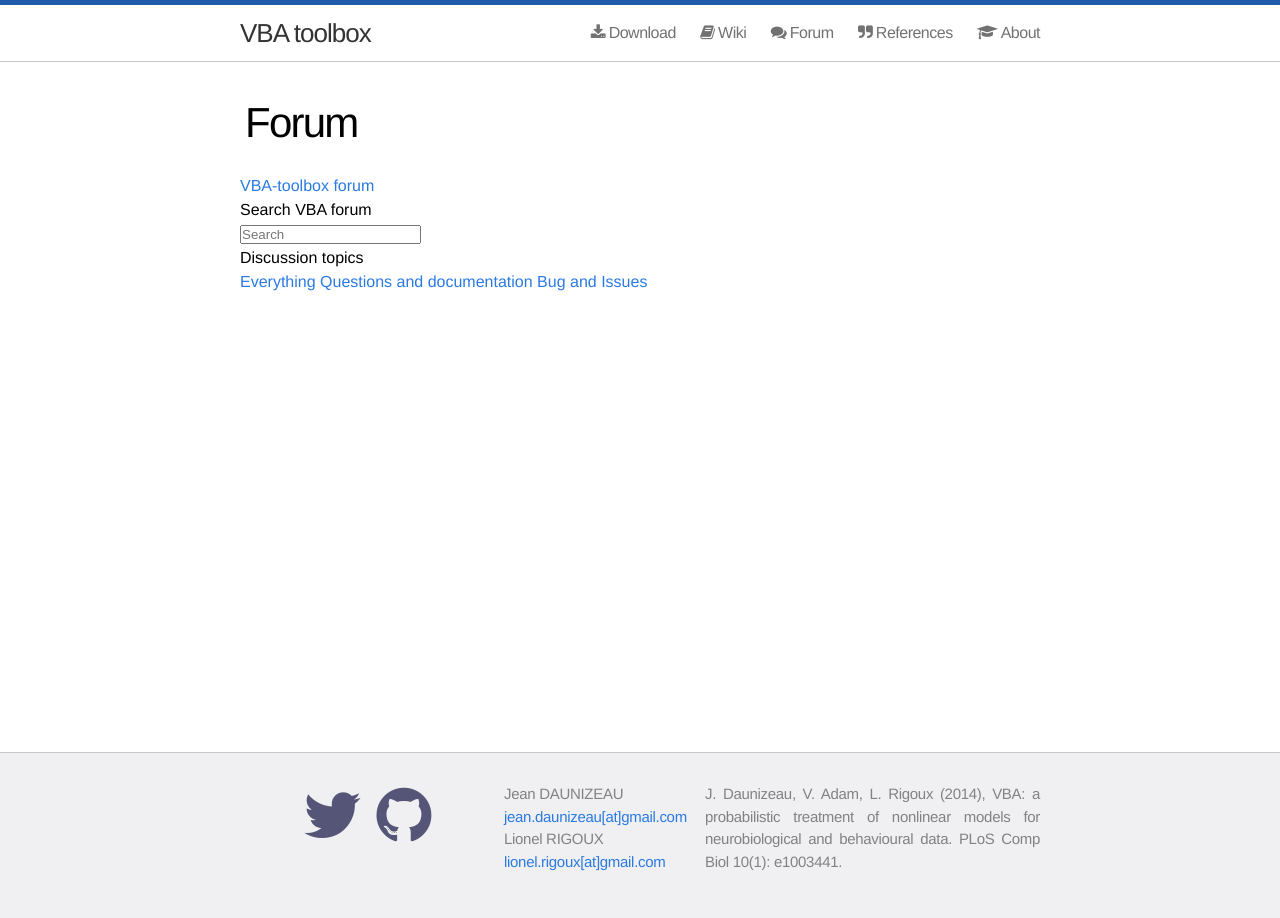
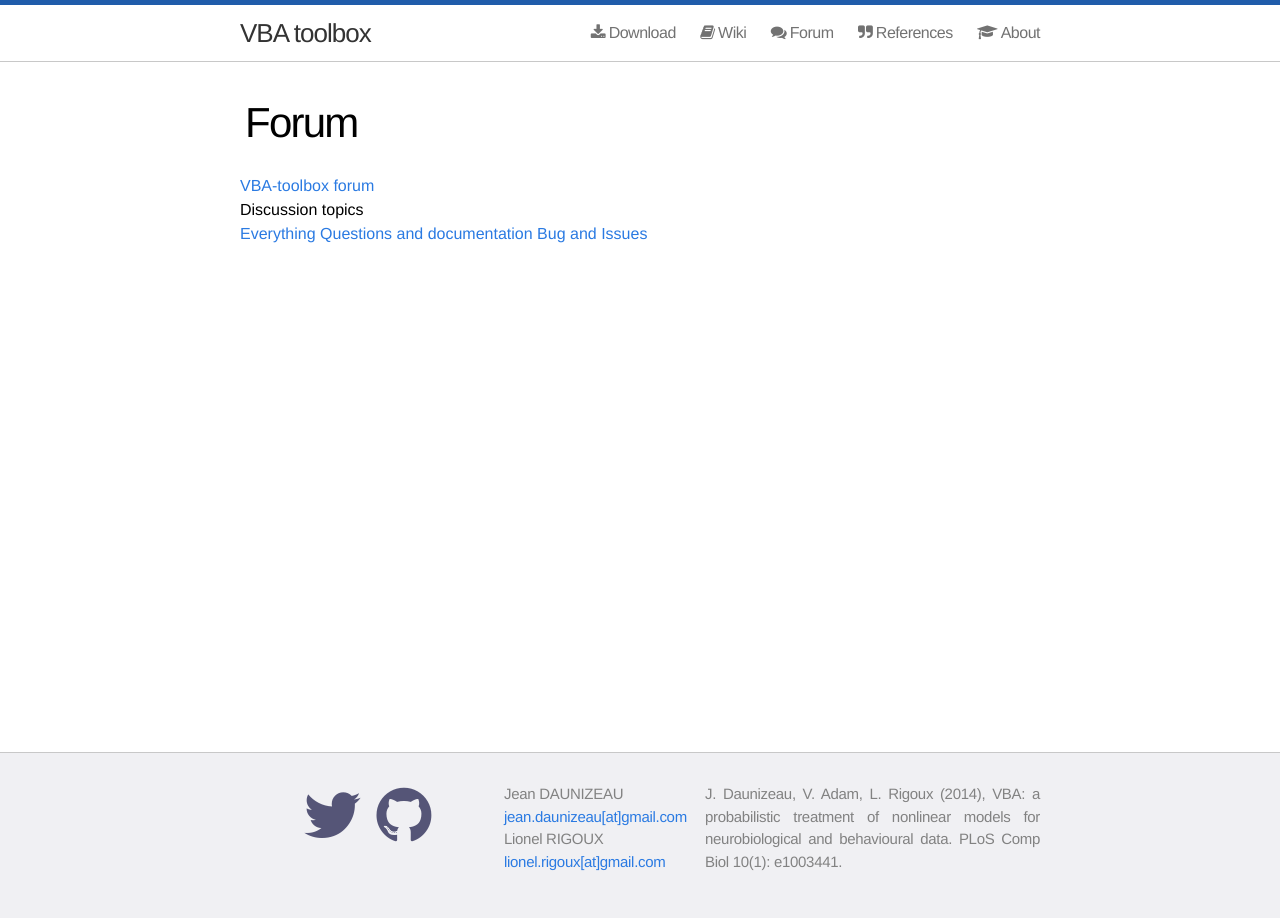
Before and after one commit to MBB-team/VBA-toolbox, a Jekyll site: the page built from forum/index.html, in a window 1280 px wide. Built offline with Jekyll 4.4.1, drawn with Linux system fonts in a browser that asks for light colours; nearby versions of some CDN libraries.

Commit message:
Update index.html

```diff
--- a/forum/index.html
+++ b/forum/index.html
@@ -3,16 +3,11 @@ layout: forum
 title: Forum
 
 ---
-<div class="muut moot is-forum m-webkit m-pc m-no-logged m-searchpage">
+<div class="muut">
     <a class="muut-url" href="https://muut.com/i/vba-toolbox">VBA-toolbox forum</a>
 
 
 <!-- custom sidebar -->
-
-    <div class="m-h3">Search VBA forum</div>
-    <div class="m-search" id="m-search">
-        <input type="text" name="q" placeholder="Search">
-    </div>
 
    <div class="m-h3"> Discussion topics</div>
     <a href="#!/">Everything</a>
```
